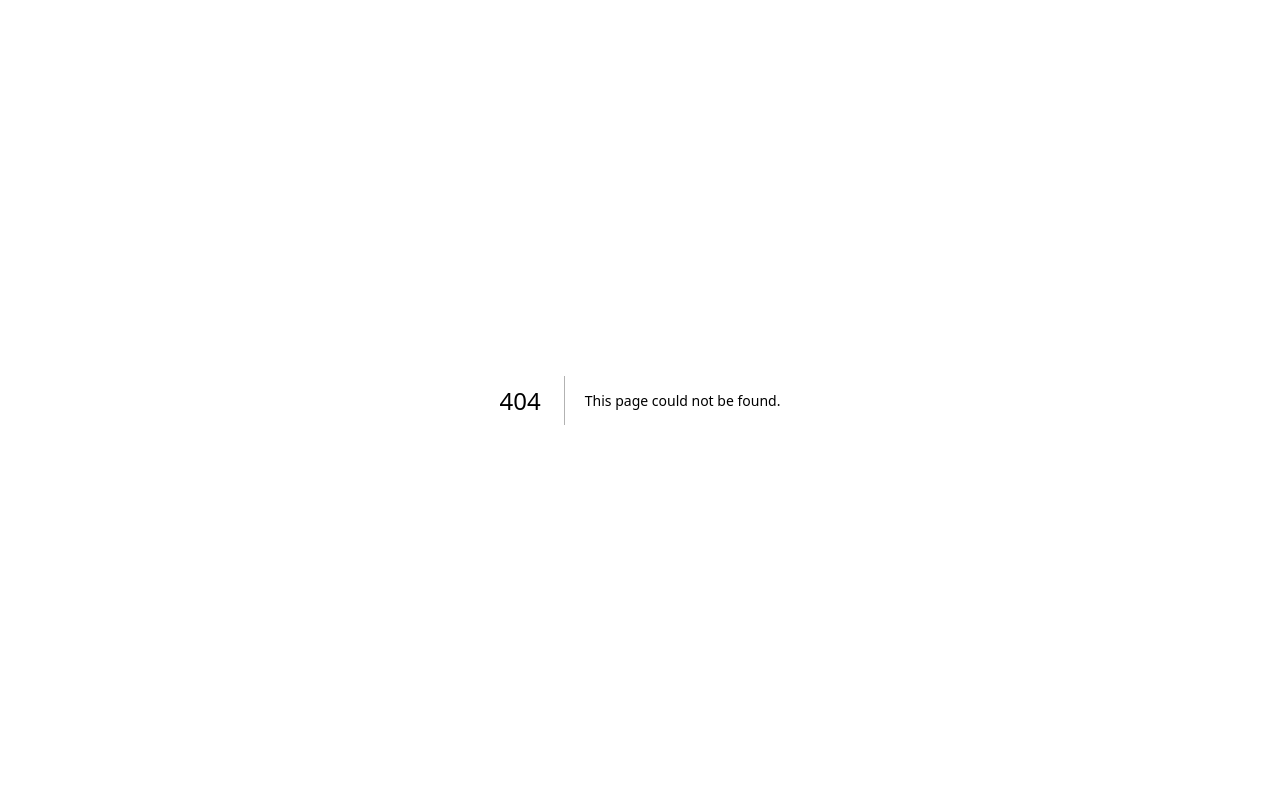
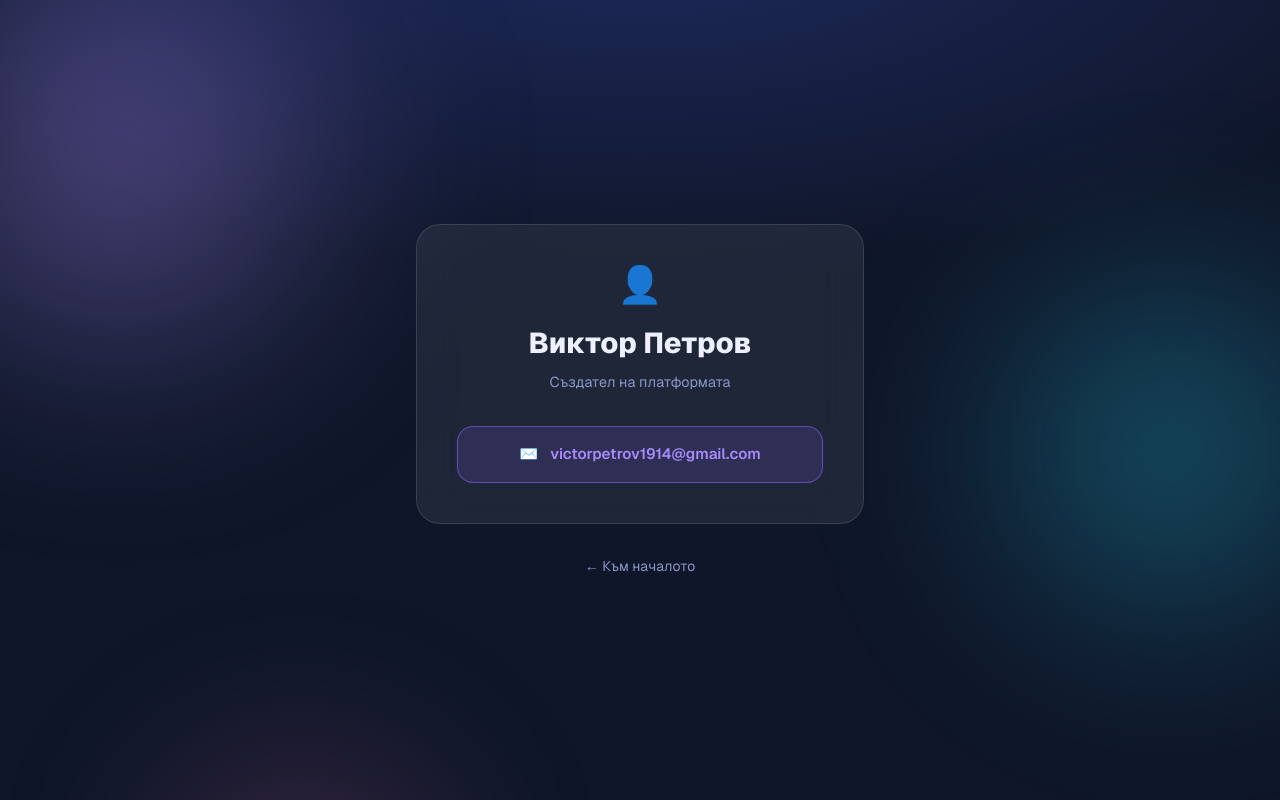
Before and after one commit to Debatedd/dzi-it, a Next.js app in the folder app/: page /contact in a window 1280 px wide. Before the commit this address had no page. Built offline with nearby package versions, Linux system fonts and the light colour scheme.

Commit message:
add contact page

```diff
--- /dev/null
+++ b/app/app/contact/page.tsx
@@ -0,0 +1,44 @@
+import Link from "next/link";
+import ParallaxOrbs from "@/components/ParallaxOrbs";
+
+export default function ContactPage() {
+  return (
+    <>
+      <ParallaxOrbs />
+      <main className="relative z-10 min-h-screen flex flex-col items-center justify-center px-6 py-16">
+        <div className="glass rounded-3xl p-10 w-full max-w-md text-center" style={{ border: "1px solid var(--border)" }}>
+          <div className="text-4xl mb-4">👤</div>
+          <h1 className="font-extrabold mb-2" style={{ fontSize: "1.8rem", color: "var(--text)" }}>
+            Виктор Петров
+          </h1>
+          <p className="mb-8" style={{ color: "var(--muted)", fontSize: "0.9rem" }}>
+            Създател на платформата
+          </p>
+
+          <a
+            href="mailto:victorpetrov1914@gmail.com"
+            className="inline-flex items-center gap-3 w-full justify-center px-6 py-4 rounded-2xl font-semibold transition-all"
+            style={{
+              background: "var(--option-selected-bg)",
+              border: "1px solid var(--option-selected-border)",
+              color: "var(--accent)",
+              textDecoration: "none",
+              fontSize: "0.95rem",
+            }}
+          >
+            <span>✉️</span>
+            victorpetrov1914@gmail.com
+          </a>
+        </div>
+
+        <Link
+          href="/"
+          className="mt-8 text-sm"
+          style={{ color: "var(--muted)", textDecoration: "none" }}
+        >
+          ← Към началото
+        </Link>
+      </main>
+    </>
+  );
+}
--- a/app/app/page.tsx
+++ b/app/app/page.tsx
@@ -39,6 +39,9 @@ export default function HomePage() {
         </Link>
         <Link href="/feedback" className="text-sm font-medium" style={{ color: "var(--muted)", textDecoration: "none" }}>
           💬 Обратна връзка
+        </Link>
+        <Link href="/contact" className="text-sm font-medium" style={{ color: "var(--muted)", textDecoration: "none" }}>
+          👤 Контакт
         </Link>
         <Link
           href="/practice"
```
